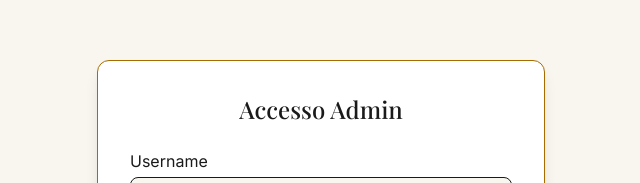
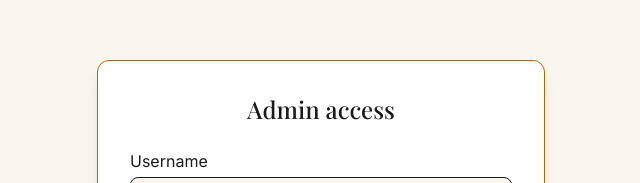
Before and after one commit to Carmelo85S/lounge9-cocktail-bar, a React (Vite) app in the folder frontend/: page /lounge9-cocktail-bar/login in a window 1280 px wide. Shown: the part 165-348 px from the top of the page, without its empty margins (319-959 px from the left). Built offline with nearby package versions, Linux system fonts and the light colour scheme.

Commit message:
change in login response, minimal change in server

```diff
--- a/frontend/src/page/login/Login.tsx
+++ b/frontend/src/page/login/Login.tsx
@@ -30,7 +30,7 @@ const Login = () => {
         onSubmit={handleSubmit}
         className="bg-white shadow-lg rounded-xl p-8 w-full max-w-md border border-amber-dark"
       >
-        <h2 className="text-2xl font-serif text-night mb-6 text-center">Accesso Admin</h2>
+        <h2 className="text-2xl font-serif text-night mb-6 text-center">Admin access</h2>
 
         <label htmlFor="username" className="block text-night mb-1">
           Username
```
Also changed, not shown: 1 other file (tests, documents, lock files or other folders).
